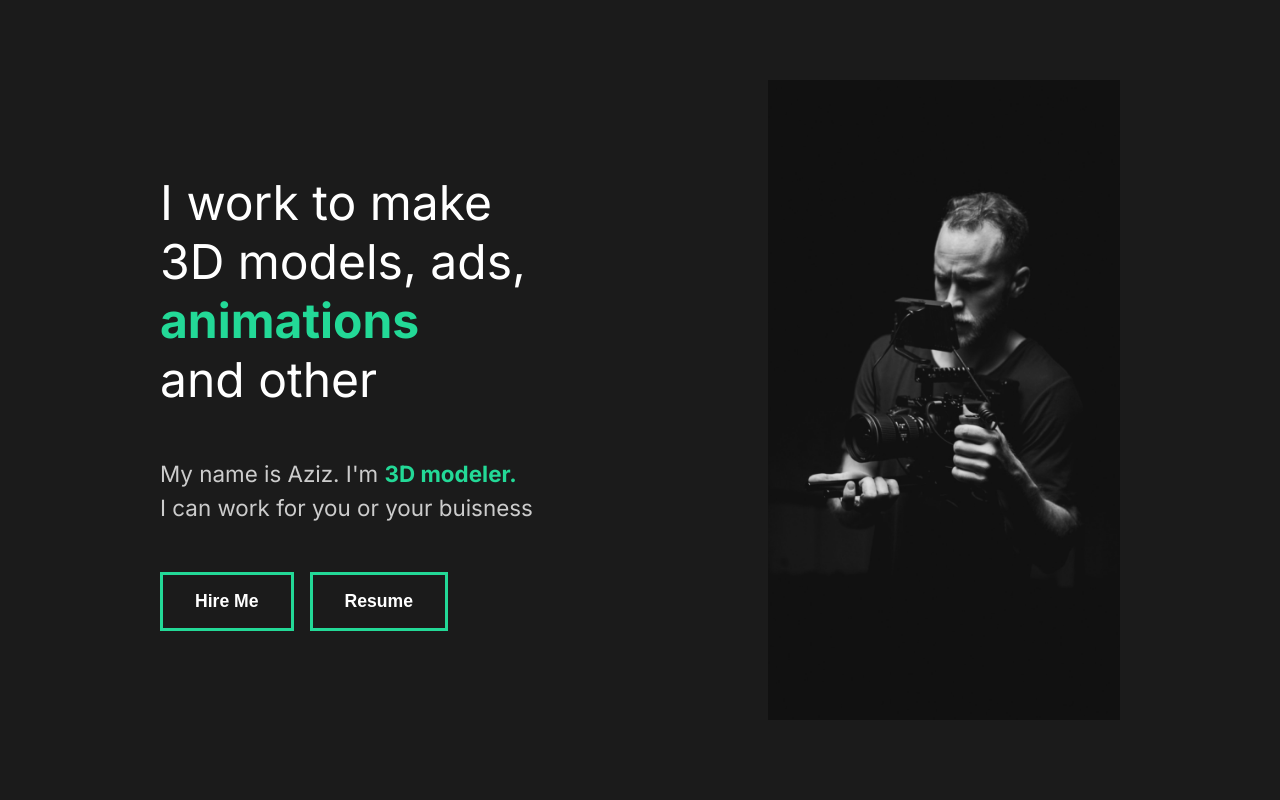
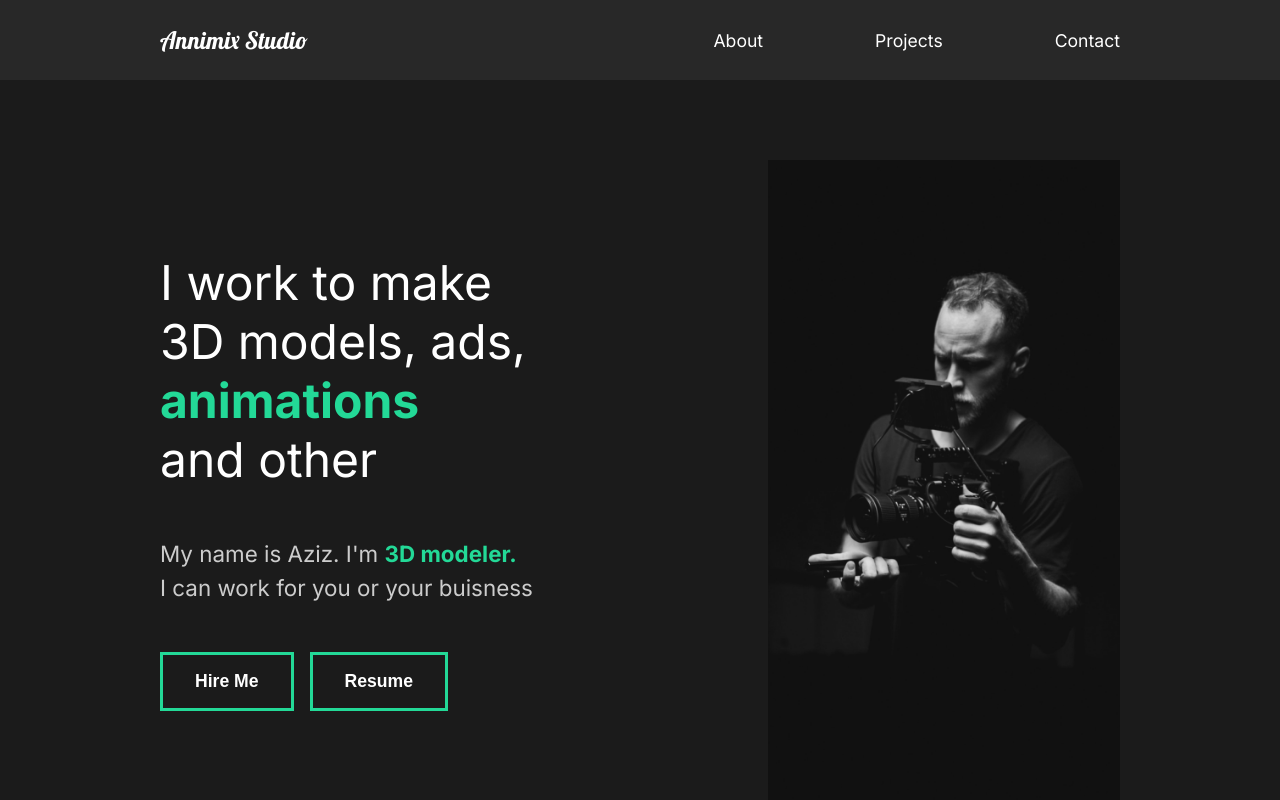
Before and after one commit to Behruz0129/capture-portfolio-deved-react, a JavaScript app: page / in a window 1280 px wide. Shown: the top 800 px of the page. Built offline with nearby package versions, Linux system fonts and the light colour scheme; the HTML template or start-up script is replaced by a standard one.

Commit message:
7. Nav thml and styled

```diff
--- a/src/App.js
+++ b/src/App.js
@@ -1,12 +1,14 @@
 //global style
 import GlobalStyle from './components/GlobalStyle';
 //import pages
+import Nav from './components/Nav';
 import AboutMe from './pages/AboutMe';
 
 function App() {
   return (
     <div className='App'>
       <GlobalStyle />
+      <Nav />
       <AboutMe />
     </div>
   );
--- /dev/null
+++ b/src/components/Nav.js
@@ -0,0 +1,54 @@
+import styled from 'styled-components';
+
+const Nav = () => {
+  return (
+    <NavStyled>
+      <h1>
+        <a href='#' id='logo'>
+          Annimix Studio
+        </a>
+      </h1>
+      <ul>
+        <li>
+          <a href='#'>About</a>
+        </li>
+        <li>
+          <a href='#'>Projects</a>
+        </li>
+        <li>
+          <a href='#'>Contact</a>
+        </li>
+      </ul>
+    </NavStyled>
+  );
+};
+
+const NavStyled = styled.nav`
+  min-height: 10vh;
+  display: flex;
+  align-items: center;
+  justify-content: space-between;
+  margin: auto;
+  padding: 1rem 10rem;
+  background-color: #282828;
+  a {
+    color: white;
+    text-decoration: none;
+  }
+  ul {
+    display: flex;
+    align-items: center;
+    list-style: none;
+  }
+  #logo {
+    font-size: 1.5rem;
+    font-family: 'Lobster', cursive;
+    font-weight: lighter;
+  }
+  li {
+    padding-left: 7rem;
+    position: relative;
+  }
+`;
+
+export default Nav;
```
